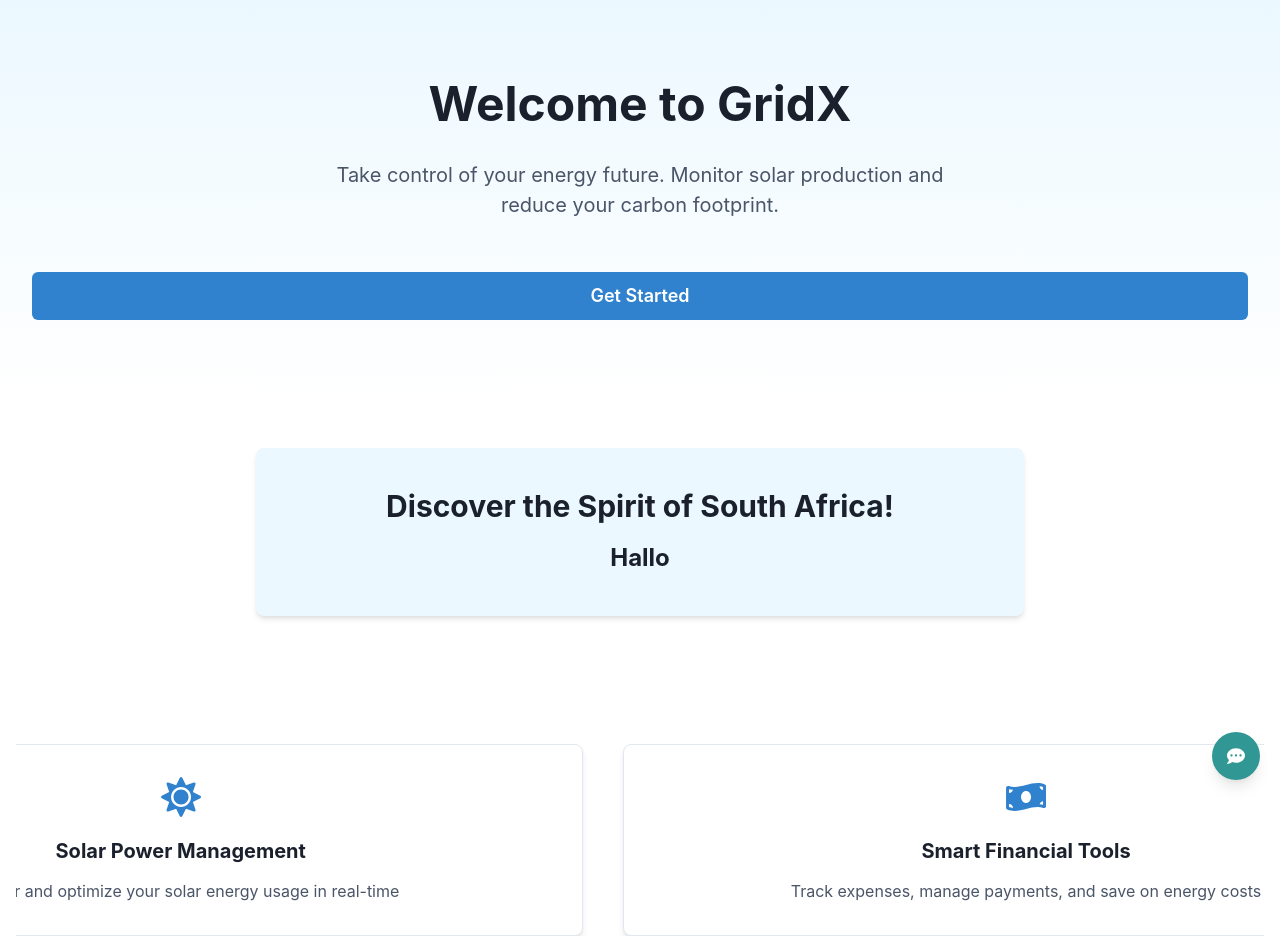
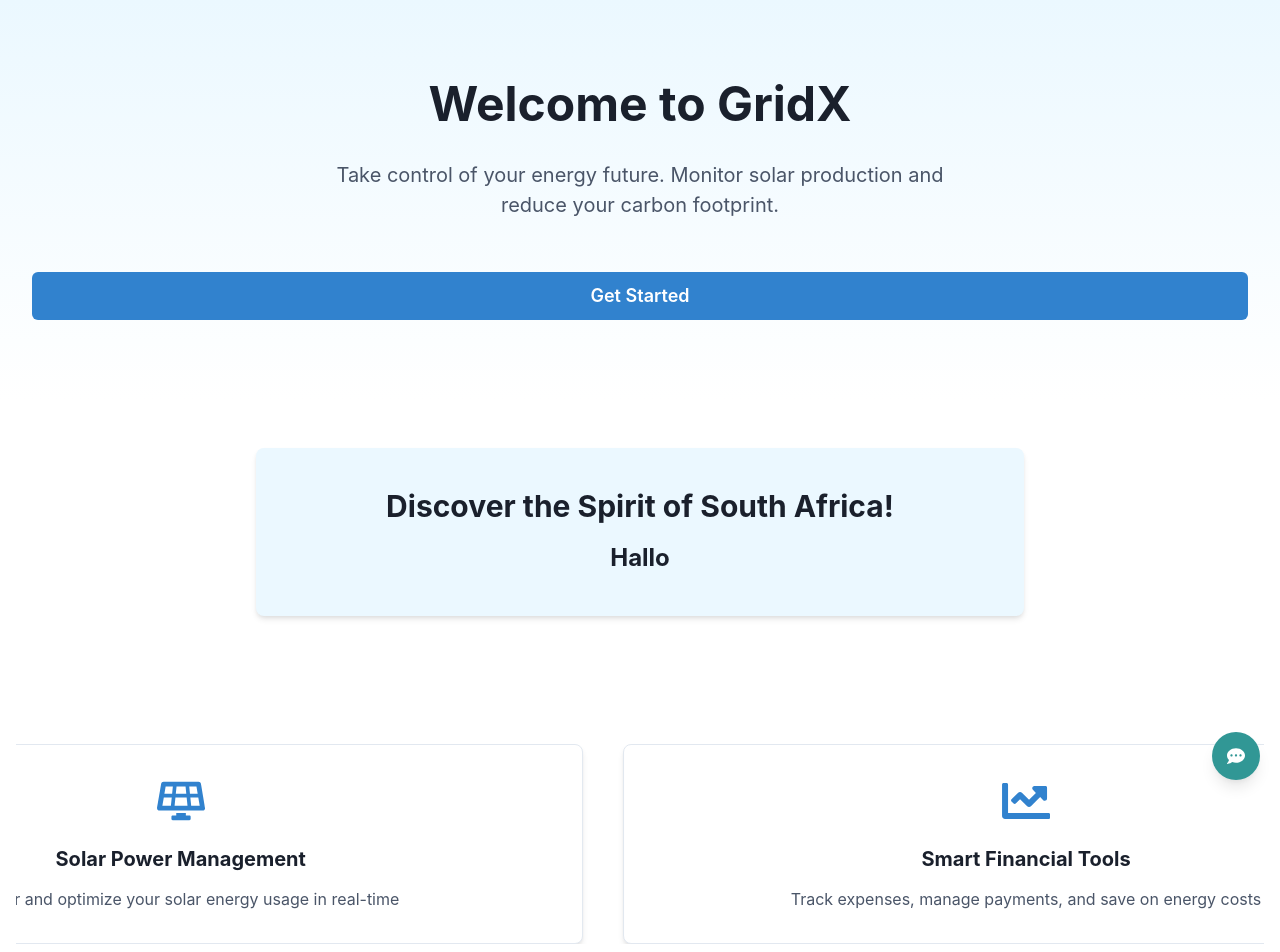
Before and after one commit to sleigh116/For_the_100th_Time.Sleigh116, a React (Create React App) app in the folder frontend/: page / in a window 1280 px wide. Shown: the top 952 px of the page. Built offline with nearby package versions, Linux system fonts and the light colour scheme.

Commit message:
Enhance LandingPage with animated feature icons and improved hover effects

```diff
--- a/frontend/src/pages/LandingPage.js
+++ b/frontend/src/pages/LandingPage.js
@@ -16,14 +16,17 @@
   Image,
 } from '@chakra-ui/react';
 import {
-  FaSun,
-  FaMoneyBillWave,
-  FaBolt,
+  FaSolarPanel,
+  FaChartLine,
+  FaLeaf,
 } from 'react-icons/fa';
 import { motion, AnimatePresence } from 'framer-motion';
 import nathiProfile from '../assets/images/IMG Nathii.jpg';
 import okuhleProfile from '../assets/images/sleigh.png';
 import mphoProfile from '../assets/images/Mpho.png';
+
+// Create motion components
+const MotionBox = motion(Box);
 
 function RotatingGreetingsSection() {
   const [currentIndex, setCurrentIndex] = useState(0);
@@ -153,21 +156,52 @@
     return () => clearInterval(interval);
   }, [messages]);
 
+  // Enhanced features with animations and icons
   const features = useMemo(() => [
     {
-      icon: FaSun,
+      icon: FaSolarPanel,
       title: 'Solar Power Management',
       description: 'Monitor and optimize your solar energy usage in real-time',
+      animation: {
+        hover: {
+          scale: 1.05,
+          rotate: 2,
+          transition: {
+            duration: 0.3,
+            ease: "easeInOut"
+          }
+        }
+      }
     },
     {
-      icon: FaMoneyBillWave,
+      icon: FaChartLine,
       title: 'Smart Financial Tools',
       description: 'Track expenses, manage payments, and save on energy costs',
+      animation: {
+        hover: {
+          scale: 1.05,
+          rotate: -2,
+          transition: {
+            duration: 0.3,
+            ease: "easeInOut"
+          }
+        }
+      }
     },
     {
-      icon: FaBolt,
+      icon: FaLeaf,
       title: 'Energy Efficiency',
       description: 'Get insights and recommendations to improve your energy consumption',
+      animation: {
+        hover: {
+          scale: 1.05,
+          rotate: 2,
+          transition: {
+            duration: 0.3,
+            ease: "easeInOut"
+          }
+        }
+      }
     },
   ], []);
 
@@ -239,7 +273,7 @@
       {/* New/Updated Rotating Greetings Section */}
       <RotatingGreetingsSection />
 
-      {/* Features Section with Animation */}
+      {/* Features Section with Enhanced Animation */}
       <Container maxW="container.xl" py={20} px={4}>
         <Box
           position="relative"
@@ -271,7 +305,7 @@
               flexShrink={0}
             >
               {features.map((feature, index) => (
-                <Box
+                <MotionBox
                   key={index}
                   p={8}
                   bg={cardBg}
@@ -280,31 +314,44 @@
                   borderWidth="1px"
                   borderColor={cardBorderColor}
                   textAlign="center"
-                  transition="all 0.3s ease"
+                  whileHover="hover"
+                  variants={feature.animation}
+                  initial="initial"
+                  animate="animate"
+                  exit="exit"
+                  transition={{ duration: 0.3 }}
                   _hover={{
-                    transform: 'scale(1.05)',
                     boxShadow: 'lg',
                   }}
                 >
                   <Icon
                     as={feature.icon}
-                    w={10}
-                    h={10}
+                    w={12}
+                    h={12}
                     color="blue.500"
                     mb={4}
+                    transition="all 0.3s ease"
+                    _hover={{
+                      transform: 'scale(1.1)',
+                      color: 'blue.600',
+                    }}
                   />
                   <Heading
                     as="h3"
                     size="md"
                     color={headingColor}
                     mb={4}
+                    transition="all 0.3s ease"
                   >
                     {feature.title}
                   </Heading>
-                  <Text color={textColor}>
+                  <Text
+                    color={textColor}
+                    transition="all 0.3s ease"
+                  >
                     {feature.description}
                   </Text>
-                </Box>
+                </MotionBox>
               ))}
             </SimpleGrid>
 
@@ -316,7 +363,7 @@
               flexShrink={0}
             >
               {features.map((feature, index) => (
-                <Box
+                <MotionBox
                   key={`duplicate-${index}`}
                   p={8}
                   bg={cardBg}
@@ -325,31 +372,44 @@
                   borderWidth="1px"
                   borderColor={cardBorderColor}
                   textAlign="center"
-                  transition="all 0.3s ease"
+                  whileHover="hover"
+                  variants={feature.animation}
+                  initial="initial"
+                  animate="animate"
+                  exit="exit"
+                  transition={{ duration: 0.3 }}
                   _hover={{
-                    transform: 'scale(1.05)',
                     boxShadow: 'lg',
                   }}
                 >
                   <Icon
                     as={feature.icon}
-                    w={10}
-                    h={10}
+                    w={12}
+                    h={12}
                     color="blue.500"
                     mb={4}
+                    transition="all 0.3s ease"
+                    _hover={{
+                      transform: 'scale(1.1)',
+                      color: 'blue.600',
+                    }}
                   />
                   <Heading
                     as="h3"
                     size="md"
                     color={headingColor}
                     mb={4}
+                    transition="all 0.3s ease"
                   >
                     {feature.title}
                   </Heading>
-                  <Text color={textColor}>
+                  <Text
+                    color={textColor}
+                    transition="all 0.3s ease"
+                  >
                     {feature.description}
                   </Text>
-                </Box>
+                </MotionBox>
               ))}
             </SimpleGrid>
           </Flex>
```
